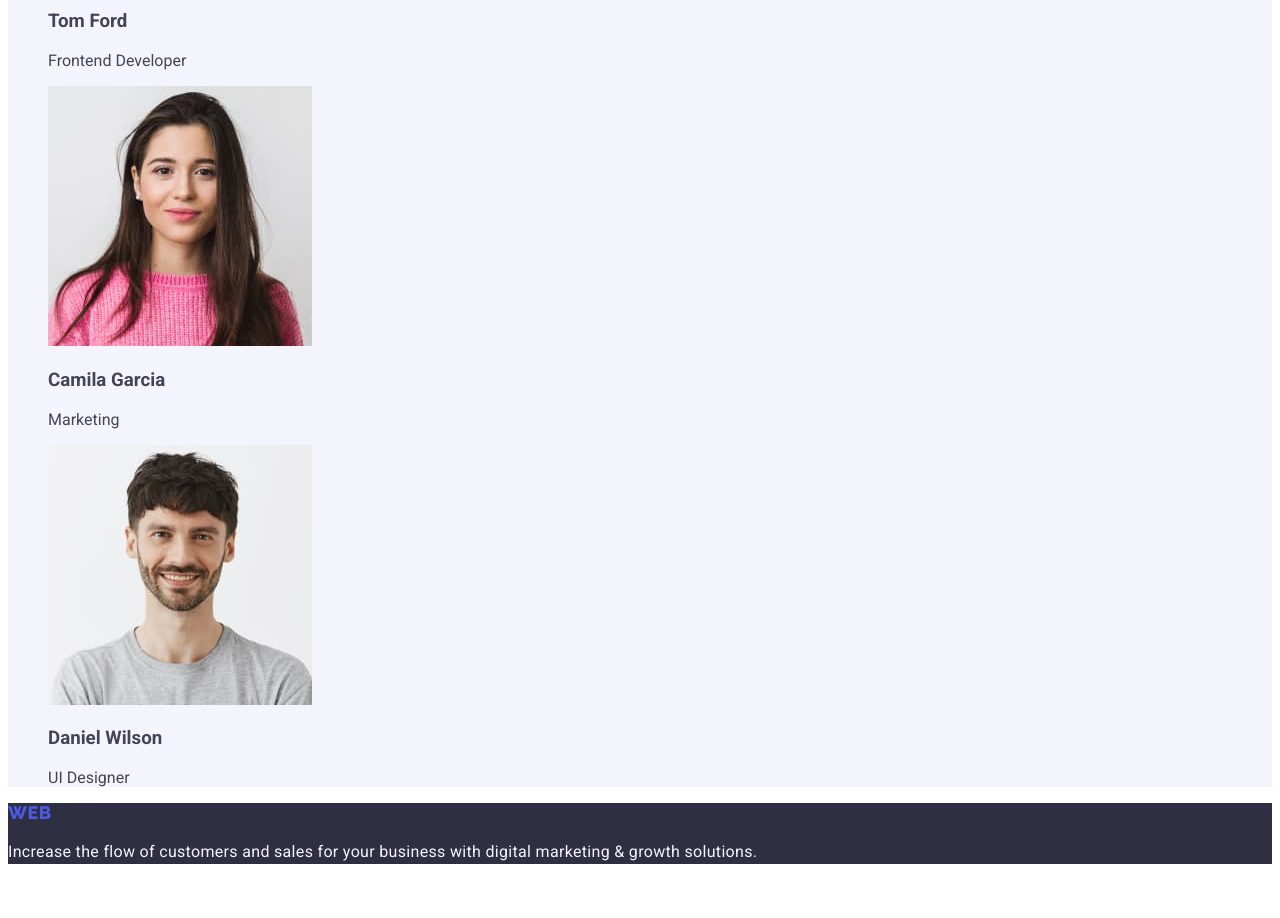
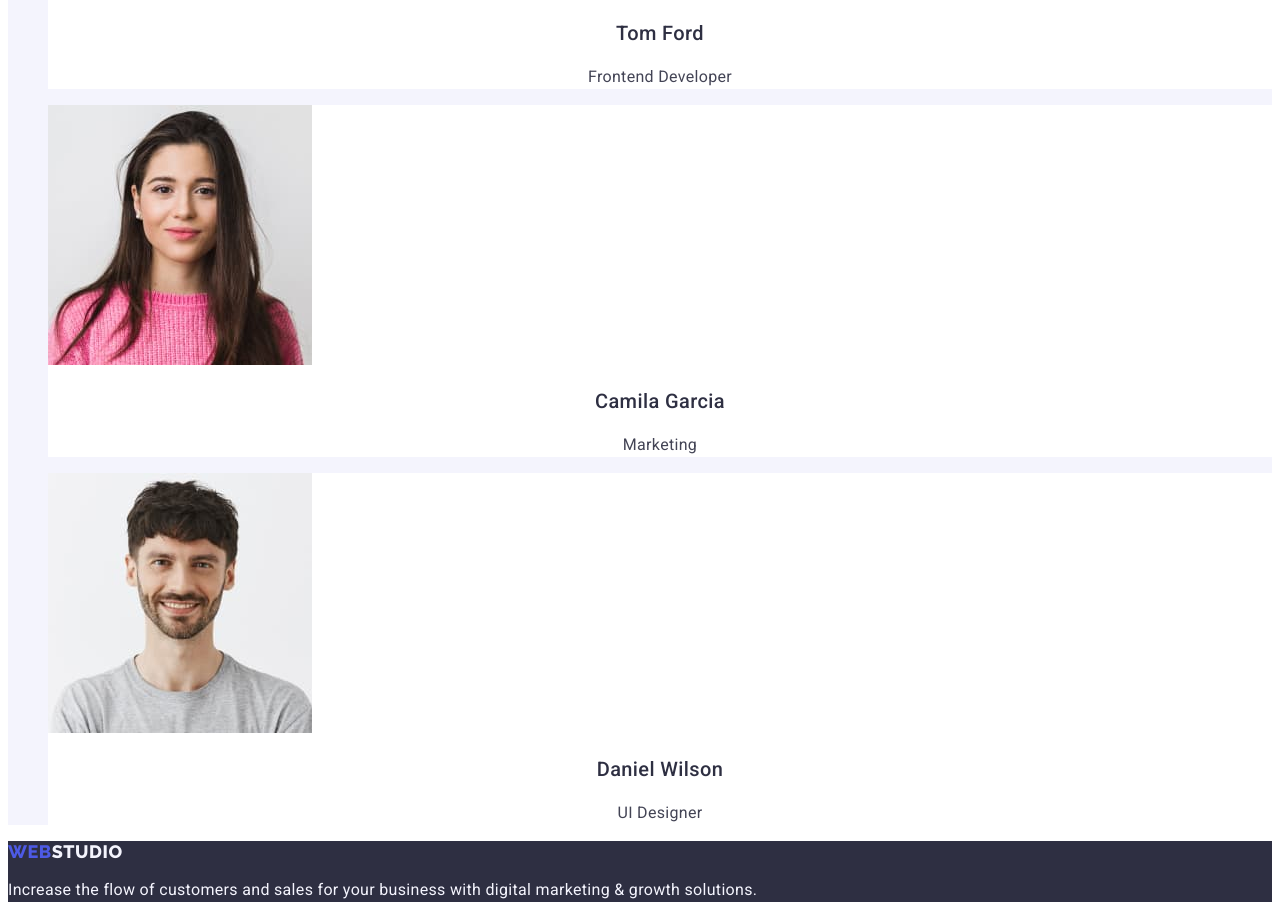
Before and after one commit to innovatsiya/goit-markup-hw-02, a plain HTML site: page index.html in a window 1280 px wide. Shown: the part 2458-3376 px from the top of the page. Before the commit the page ends 3338 px from the top, so only its background shows below. Drawn offline with Linux system fonts and the light colour scheme.

Commit message:
updated-mistakes

```diff
--- a/css/styles.css
+++ b/css/styles.css
@@ -1,6 +1,7 @@
 body {
-font-family: "roboto", sans-serif;
+font-family: "Roboto", sans-serif;
 color: #434455;
+background-color:#FFFFFF
 }
 
 .list{
@@ -23,11 +24,12 @@ color: #2E2F42;
 
 .header-links:hover,
 .header-links:focus{
-color: #4d5ae5
+color: #404bbf
 }
 
 
 .address-links{
+font-style: normal
 font-weight: 400;
 font-size: 16px;
 line-height: 1.5;
@@ -36,11 +38,11 @@ color: #434455;
 }
 
 .address-links:focus{
-color: #4d5ae5;
+color: #404bbf;
 }
 
 .address-links:hover{
-color: #4d5ae5;
+color: #404bbf;
 }
 .hero{
 background: #2E2F42;
@@ -62,24 +64,35 @@ display: flex;
 align-items: center;
 letter-spacing: 0.04em;
 color: #FFFFFF;
-}
-.btn-items{
 cursor: pointer;
 }
+
+.order-btn:hover{
+background-color: #404BBF
+}
+.order-btn:focus{
+background-color: #404BBF
+}
+
+.btn-items{
+font-family: "Roboto", sans-serif
+background-color:#E7E9FC;
+cursor: pointer;
+}
+
 .btn-items:hover{
-background: #404BBF;
+background-color: #404BBF;
 }
 .btn-items:focus{
-background: #404BBF;
+background-color: #404BBF;
 }
 .link-logo{
-width: 44px;
-height: 21px;
-font-family: 'Raleway';
+
+font-family: "Raleway", sans-serif;
 font-style: normal;
 font-weight: 800;
 font-size: 18px;
-line-height: 1.16;
+line-height: 1.17;
 display: flex;
 align-items: center;
 letter-spacing: 0.03em;
@@ -87,21 +100,34 @@ text-transform: uppercase;
 color: #4D5AE5;
 }
 
-.logo-studio{
-width: 71px;
-height: 21px;
+.logo-studio-header{
 font-family: 'Raleway';
 font-style: normal;
 font-weight: 800;
 font-size: 18px;
-line-height: 1.16;
+line-height: 1.17;
 display: flex;
 align-items: center;
 letter-spacing: 0.03em;
 text-transform: uppercase;
 color: #2E2F42;
+}
 
+
+
+.logo-studio-footer{
+font-family: 'Raleway';
+font-style: normal;
+font-weight: 800;
+font-size: 18px;
+line-height: 1.17;
+display: flex;
+align-items: center;
+letter-spacing: 0.03em;
+text-transform: uppercase;
+color: #F4F4FD;
 }
+
 .benefits-items-name{
 font-family: 'Roboto';
 font-style: normal;
@@ -148,6 +174,30 @@ text-transform: capitalize;
 color: #2E2F42;
 }
 
+.team-list-items{
+background-color: #FFFFFF
+}
+
+.team-names{
+    font-style: normal;
+    font-weight: 500;
+    font-size: 20px;
+    line-height: 1.2;
+    text-align: center;
+    letter-spacing: 0.02em;
+    color: #2E2F42;
+}
+
+.team-positions{
+    font-style: normal;
+    font-weight: 400;
+    font-size: 16px;
+    line-height: 1.5;
+    text-align: center;
+    letter-spacing: 0.02em;
+    color: #434455;
+}
+
 .footer{
 background: #2E2F42;
 }
--- a/index.html
+++ b/index.html
@@ -5,16 +5,18 @@
     <meta http-equiv="X-UA-Compatible" content="IE=edge">
     <meta name="viewport" content="width=device-width, initial-scale=1.0">
     <title>Web-studio</title>
+    <link rel="preconnect" href="https://fonts.googleapis.com">
+    <link rel="preconnect" href="https://fonts.gstatic.com" crossorigin>
     <link href="https://fonts.googleapis.com/css2?family=Raleway:wght@800&family=Roboto:wght@400;500;700;900&display=swap" rel="stylesheet">
     <link rel="stylesheet" href="css/styles.css">
 </head>
 <body>
     <header class="header">
        <nav class="navigation">
-            <a href="./index.html" class="link-logo link">Web<span class="logo-studio">Studio</span></a>
+            <a href="./index.html" class="link-logo link">Web<span class="logo-studio-header">Studio</span></a>
             <ul class="header-list list">
                 <li class="header-items">
-                    <a href="" class="header-links link">Studio</a>
+                    <a href="./index.html" class="header-links link">Studio</a>
                 </li>
                 <li class="header-items">
                     <a href="./portfolio.html" class="header-links link">Portfolio</a>
@@ -50,39 +52,39 @@
         <section class="section-services">
             <h2 class="services-title">What are we doing</h2>
             <ul class="services-list list">
-                <li> <img src="./images/img1.jpg" alt="computer" width="360" height="300"></li>
-                <li> <img src="./images/img2.jpg" alt="phone slides" width="360" height="300"></li>
-                <li> <img src="./images/img3.jpg" alt="phone" width="360" height="300"></li>
+                <li class="services-pics"> <img src="./images/img1.jpg" alt="computer" width="360" height="300"></li>
+                <li class="services-pics"> <img src="./images/img2.jpg" alt="phone slides" width="360" height="300"></li>
+                <li class="services-pics"> <img src="./images/img3.jpg" alt="phone" width="360" height="300"></li>
             </ul>
         </section>
        <section class="section-team">
             <h2 class="team-title">Our Team</h2>
             <ul class="team-list list">
-                <li> <img src="./images/img4.jpg" alt="mark guerrero"
+                <li class="team-list-items"> <img src="./images/img4.jpg" alt="mark guerrero"
                     width="264" height="260">
-                <h3>Mark Guerrero</h3>
-                <p>Product Designer</p>
+                <h3 class="team-names">Mark Guerrero</h3>
+                <p class="team-positions">Product Designer</p>
             </li>
-                <li> <img src="./images/img5.jpg" alt="tom ford"
+                <li class="team-list-items"> <img src="./images/img5.jpg" alt="tom ford"
                     width="264" height="260">
-                <h3>Tom Ford</h3>
-                <p>Frontend Developer</p>
+                <h3 class="team-names">Tom Ford</h3>
+                <p class="team-positions">Frontend Developer</p>
             </li>
-                <li><img src="./images/img6.jpg" alt="camila garcia"
+                <li class="team-list-items"><img src="./images/img6.jpg" alt="camila garcia"
                     width="264" height="260">
-                <h3>Camila Garcia</h3>
-                <p>Marketing</p>
+                <h3 class="team-names">Camila Garcia</h3>
+                <p class="team-positions">Marketing</p>
             </li>
-                <li><img src="./images/img7.jpg" alt="daniel wilson"
+                <li class="team-list-items"><img src="./images/img7.jpg" alt="daniel wilson"
                     width="264" height="260">
-                <h3>Daniel Wilson</h3>
-                <p>UI Designer</p>
+                <h3 class="team-names">Daniel Wilson</h3>
+                <p class="team-positions">UI Designer</p>
             </li>
             </ul>
        </section>
     </main>
     <footer class="footer">
-        <a href="./index.html" class="link-logo link">Web<span class="logo-studio">Studio</span></a>
+        <a href="./index.html" class="link-logo link">Web<span class="logo-studio-footer">Studio</span></a>
         <p class="footer-text">Increase the flow of customers and sales for your business with digital marketing & growth solutions.
 
         </p>
```
Also changed, not shown: portfolio.html (+5 -3 lines).
